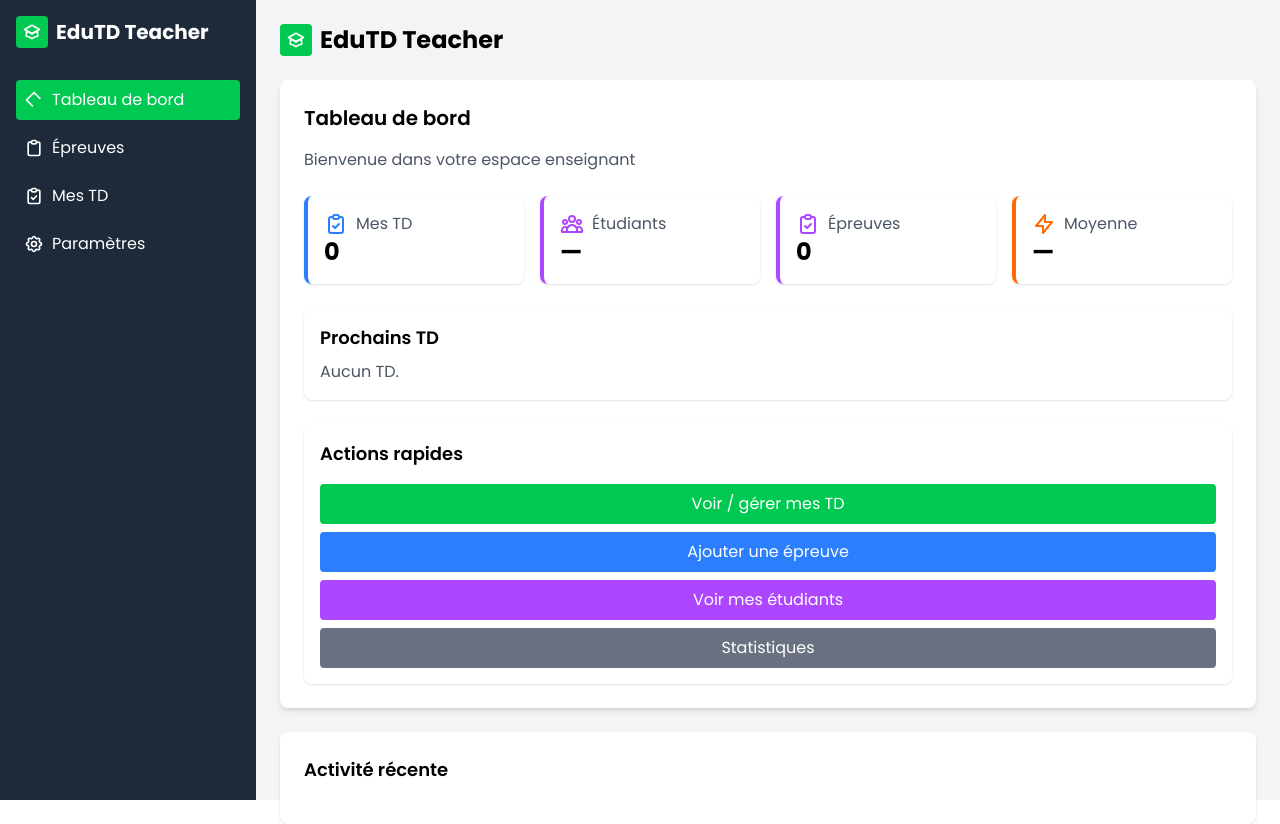
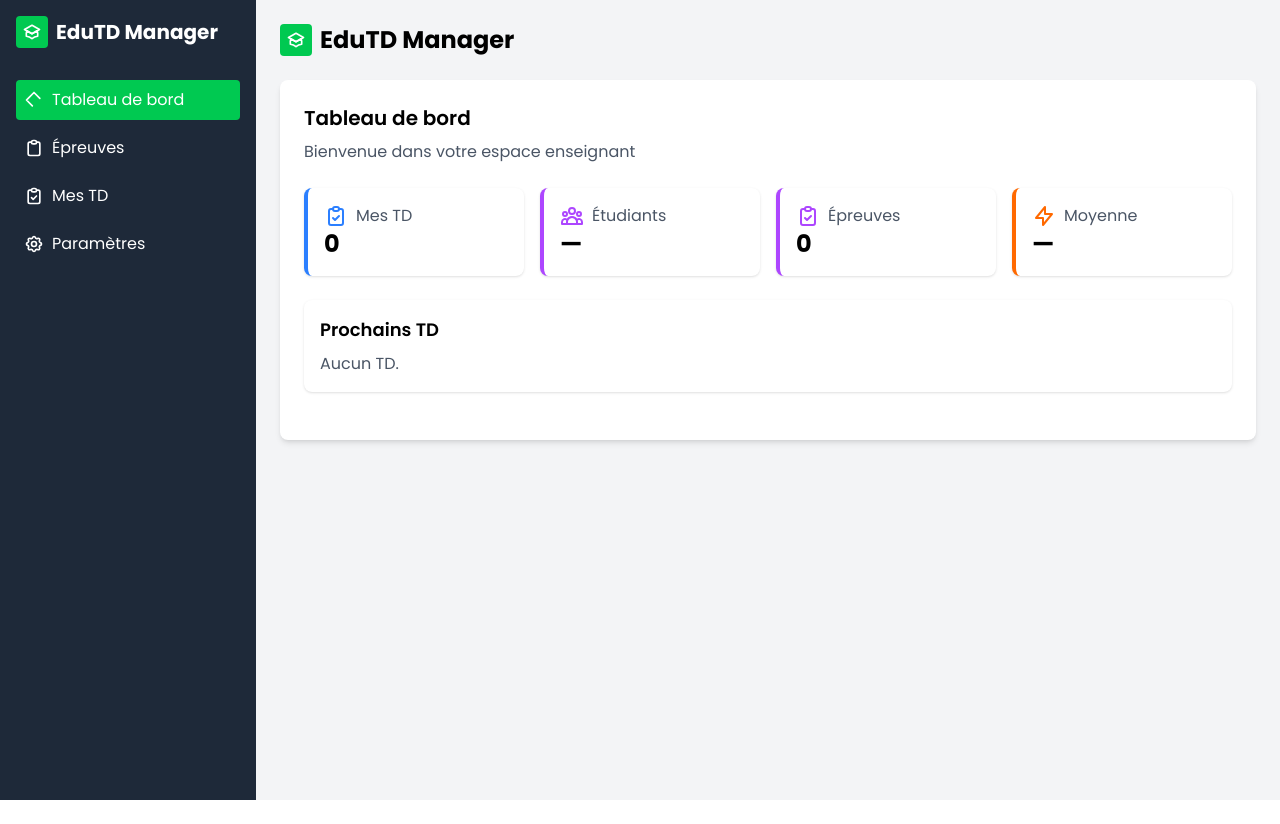
Before and after one commit to Hosnel-tech/td-manager, a Next.js app: page /teach_dashboard in a window 1280 px wide. After the commit the page ends 800 px from the top, so only its background shows below. Built offline with nearby package versions, Linux system fonts and the light colour scheme.

Commit message:
add teacher dashboard

```diff
--- a/src/app/(auth)/login/page.tsx
+++ b/src/app/(auth)/login/page.tsx
@@ -8,7 +8,7 @@ export default function LoginPage() {
     const router = useRouter();
     const handleLogin = (e: React.FormEvent) => {
         e.preventDefault();
-        router.push("/register");
+        router.push("/teach_dashboard");
         // TODO: Add login logic here
     };
     return (
--- a/src/app/(auth)/register/last_info/page.tsx
+++ b/src/app/(auth)/register/last_info/page.tsx
@@ -12,7 +12,7 @@ export default function LastInfoPage() {
 
   const handleSubmit = (e: React.FormEvent) => {
     e.preventDefault();
-    router.push("/register/last_info");
+    router.push("/register/teach_dashboard");
     // TODO: Handle form submission
   };
   return (
--- a/src/app/(teacher)/teach_dashboard/page.tsx
+++ b/src/app/(teacher)/teach_dashboard/page.tsx
@@ -1,3 +1,4 @@
+"use client"
 import React from 'react';
 import Sidebar from '@/components/teach_sidebar'; // Import the Sidebar component
 
@@ -16,11 +17,11 @@ export default function Dashboard() {
               <path strokeLinecap="round" strokeLinejoin="round" strokeWidth="2" d="M12 14l6.16-3.422a12.083 12.083 0 01.665 6.479A11.952 11.952 0 0012 20.055a11.952 11.952 0 00-6.824-2.998 12.078 12.078 0 01.665-6.479L12 14z" />
             </svg>
           </div>
-          <h1 className="text-2xl font-bold">EduTD Teacher</h1>
+          <h1 className="text-2xl font-bold">EduTD Manager</h1>
         </div>
 
         <div className="bg-white p-6 rounded-lg shadow-md">
-          <h2 className="text-xl font-semibold mb-4">Tableau de bord</h2>
+          <h2 className="text-xl font-semibold mb-2">Tableau de bord</h2>
           <p className="text-gray-600 mb-6">Bienvenue dans votre espace enseignant</p>
 
           {/* Stats section */}
@@ -70,7 +71,7 @@ export default function Dashboard() {
           </div>
 
           {/* Quick Actions section */}
-          <div className="bg-white p-4 rounded-lg shadow">
+          {/* <div className="bg-white p-4 rounded-lg shadow">
             <h3 className="text-lg font-semibold mb-4">Actions rapides</h3>
             <div className="space-y-2">
               <button className="w-full bg-green-500 text-white py-2 rounded hover:bg-green-600">
@@ -86,13 +87,7 @@ export default function Dashboard() {
                 Statistiques
               </button>
             </div>
-          </div>
-        </div>
-
-        {/* Recent Activity section */}
-        <div className="bg-white p-6 rounded-lg shadow mt-6">
-          <h3 className="text-lg font-semibold mb-4">Activité récente</h3>
-          {/* Add dynamic content or placeholder as needed */}
+          </div> */}
         </div>
       </div>
     </div>
--- a/src/components/teach_sidebar.tsx
+++ b/src/components/teach_sidebar.tsx
@@ -16,7 +16,7 @@ export default function TeachSidebar() {
           </svg>
         </div>
         {/* App title */}
-        <h2 className="text-xl font-bold">EduTD Teacher</h2>
+        <h2 className="text-xl font-bold">EduTD Manager</h2>
       </div>
       {/* Navigation menu with spaced-out links */}
       <nav className="space-y-2">
```
Also changed, not shown: package.json (+8 -6 lines), 1 other file (tests, documents, lock files or other folders).
